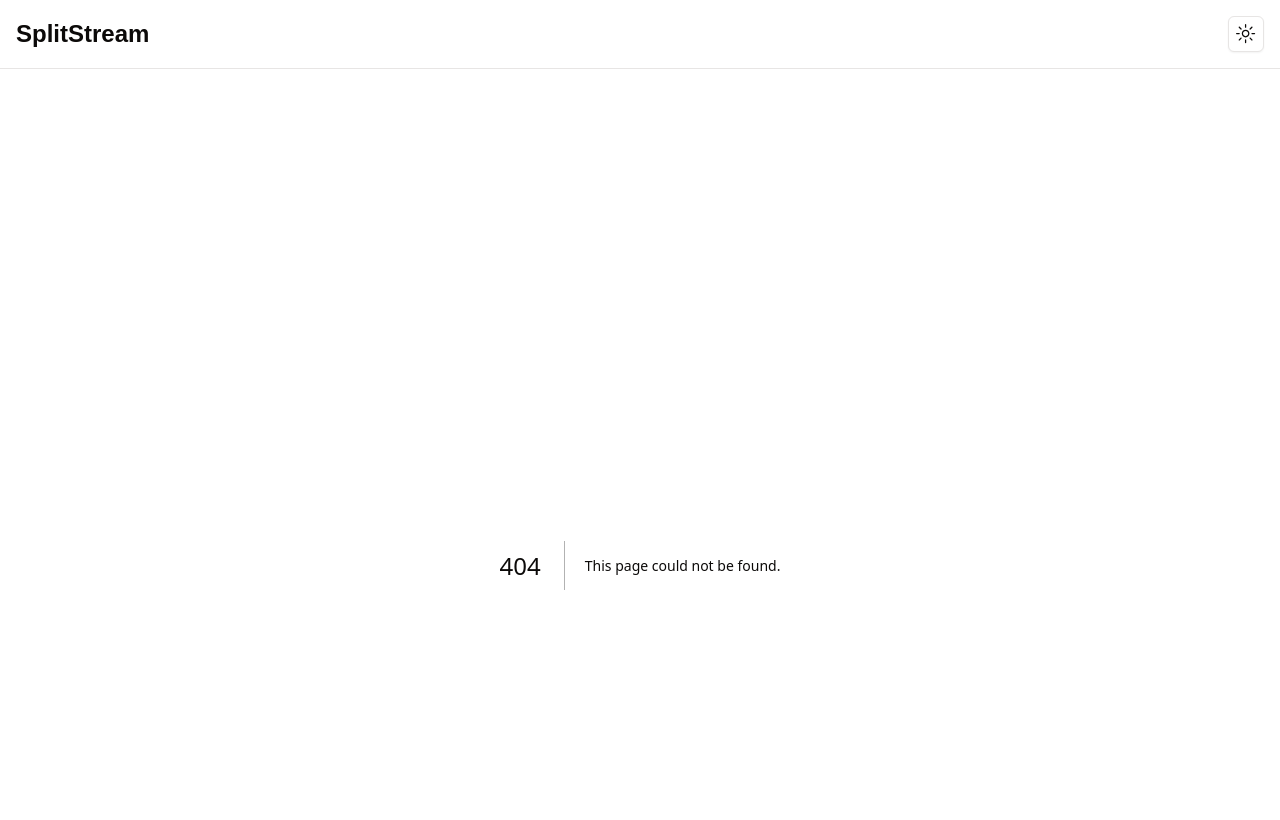
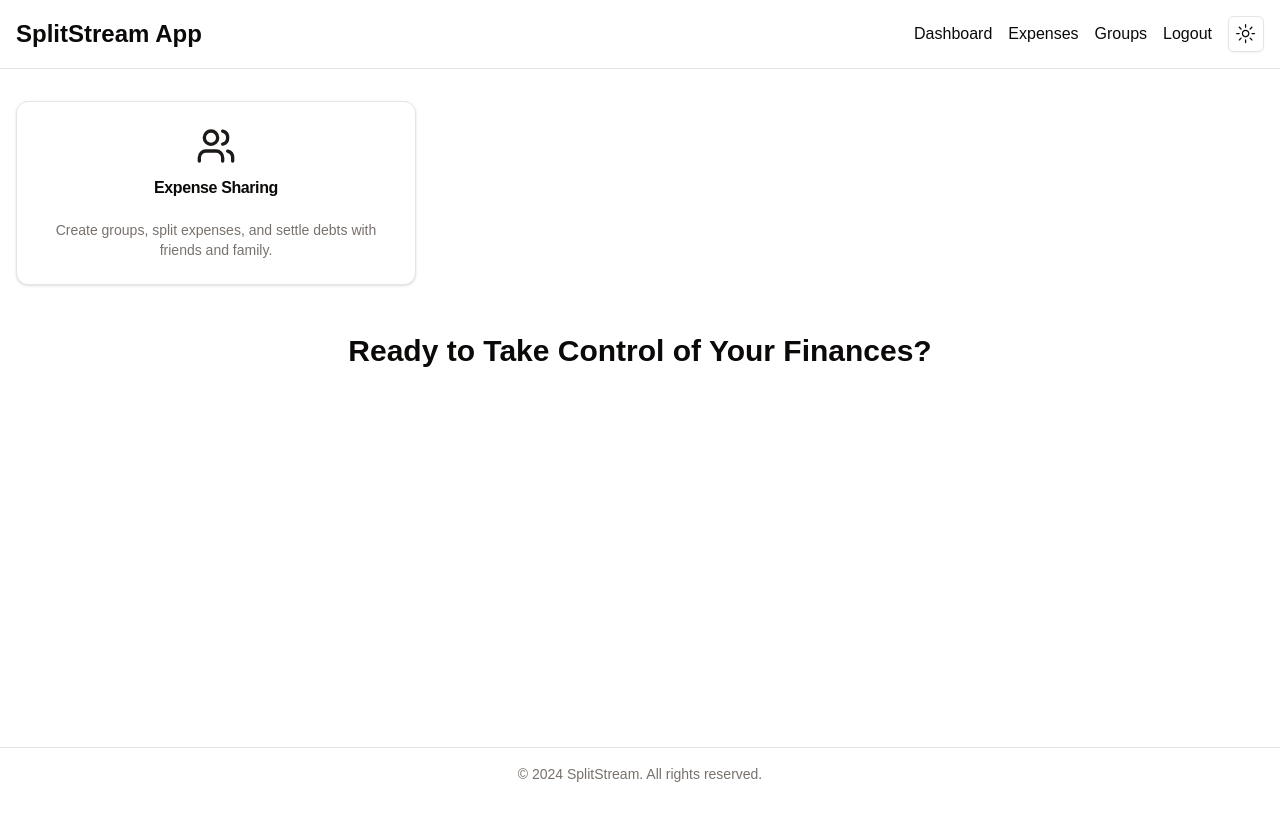
Before and after one commit to LeonAlvarez/local-first-starter, a Next.js app in the folder apps/split-stream/: page /dashboard in a window 1280 px wide. Before the commit this address had no page. Shown: the top 820 px of the page. Built offline with nearby package versions, Linux system fonts and the light colour scheme.

Commit message:
pages layout

```diff
--- /dev/null
+++ b/apps/split-stream/src/app/dashboard/layout.tsx
@@ -0,0 +1,34 @@
+import { ThemeProvider } from "@/components/providers/theme";
+import { ModeToggle } from "@/components/ui/mode-toggle";
+import Link from "next/link";
+
+export default function AppLayout({
+  children,
+}: Readonly<{
+  children: React.ReactNode;
+}>) {
+  return (
+    <div className="min-h-screen bg-background text-foreground flex flex-col">
+      <header className="border-b">
+        <div className="container mx-auto px-4 py-4 flex justify-between items-center">
+          <Link href="/dashboard" className="text-2xl font-bold">SplitStream App</Link>
+          <nav className="flex items-center space-x-4">
+            <Link href="/dashboard" className="hover:underline">Dashboard</Link>
+            <Link href="/expenses" className="hover:underline">Expenses</Link>
+            <Link href="/groups" className="hover:underline">Groups</Link>
+            <Link href="/" className="hover:underline">Logout</Link>
+            <ModeToggle />
+          </nav>
+        </div>
+      </header>
+      <main className="flex-grow container mx-auto px-4 py-8">
+        {children}
+      </main>
+      <footer className="border-t">
+        <div className="container mx-auto px-4 py-4 text-center text-sm text-muted-foreground">
+          © 2024 SplitStream. All rights reserved.
+        </div>
+      </footer>
+    </div>
+  );
+}
--- /dev/null
+++ b/apps/split-stream/src/app/dashboard/page.tsx
@@ -0,0 +1,38 @@
+import { Button } from "@/components/ui/button";
+import {
+  Card,
+  CardContent,
+  CardDescription,
+  CardHeader,
+  CardTitle,
+} from "@/components/ui/card";
+import { ArrowRight, PieChart, Users, Wallet } from "lucide-react";
+import Link from "next/link";
+
+export default function Dashboard() {
+  return (
+    <div className="space-y-12">
+      <section className="grid grid-cols-1 md:grid-cols-3 gap-6">
+        <Card>
+          <CardHeader className="items-center">
+            <Users className="h-10 w-10 mb-2 text-primary" />
+            <CardTitle>Expense Sharing</CardTitle>
+          </CardHeader>
+          <CardContent className="text-center">
+            <CardDescription>
+              Create groups, split expenses, and settle debts with friends and
+              family.
+            </CardDescription>
+          </CardContent>
+        </Card>
+        {/* Add more cards for other features */}
+      </section>
+
+      <section className="text-center">
+        <h2 className="text-3xl font-bold mb-4">
+          Ready to Take Control of Your Finances?
+        </h2>
+      </section>
+    </div>
+  );
+}
--- a/apps/split-stream/src/app/layout.tsx
+++ b/apps/split-stream/src/app/layout.tsx
@@ -2,9 +2,6 @@ import type { Metadata } from "next";
 import localFont from "next/font/local";
 import "./globals.css";
 import { ThemeProvider } from "@/components/providers/theme";
-import { ModeToggle } from "@/components/ui/mode-toggle";
-import { Button } from "@/components/ui/button";
-import { useState } from "react";
 
 const geistSans = localFont({
   src: "./fonts/GeistVF.woff",
@@ -18,8 +15,8 @@ const geistMono = localFont({
 });
 
 export const metadata: Metadata = {
-  title: "Create Next App",
-  description: "Generated by create next app",
+  title: "Split stream",
+  description: "Track, manage, and share your expenses effortlessly.",
 };
 
 export default function RootLayout({
@@ -39,19 +36,7 @@ export default function RootLayout({
           enableSystem
           disableTransitionOnChange
         >
-          <div className="min-h-screen bg-background text-foreground">
-            <header className="border-b">
-              <div className="container mx-auto px-4 py-4 flex justify-between items-center">
-                <h1 className="text-2xl font-bold">SplitStream</h1>
-                <div className="flex items-center space-x-4">
-                  <ModeToggle />
-                </div>
-              </div>
-            </header>
-            <main className="container mx-auto px-4 py-16 md:py-24">
-              {children}
-            </main>
-          </div>
+          {children}
         </ThemeProvider>
       </body>
     </html>
--- a/apps/split-stream/src/app/page.tsx
+++ b/apps/split-stream/src/app/page.tsx
@@ -6,14 +6,24 @@ import {
   CardHeader,
   CardTitle,
 } from "@/components/ui/card";
+import { ModeToggle } from "@/components/ui/mode-toggle";
 import { ArrowRight, PieChart, Users, Wallet } from "lucide-react";
+import Link from "next/link";
 
-type LandingPageProps = {
-  onGetStarted: () => void;
-};
+export default function Home() {
+  return (
+    <div className="min-h-screen bg-background text-foreground">
+      <header className="border-b">
+        <div className="container mx-auto px-4 py-4 flex justify-between items-center">
+          <h1 className="text-2xl font-bold">SplitStream</h1>
+          <div className="flex items-center space-x-4">
+            <ModeToggle />
+          </div>
+        </div>
+      </header>
+      <main className="container mx-auto px-4 py-16 md:py-24">
 
-export function Home({ onGetStarted }: LandingPageProps) {
-  return (
+
         <div className="space-y-12">
           <section className="text-center">
             <h1 className="text-4xl font-extrabold tracking-tight lg:text-5xl mb-4">
@@ -22,8 +32,10 @@ export function Home({ onGetStarted }: LandingPageProps) {
             <p className="text-xl text-muted-foreground mb-8">
               Track, manage, and share your expenses effortlessly.
             </p>
-        <Button onClick={onGetStarted} size="lg">
+            <Button asChild size="lg">
+              <Link href="/dashboard">
                 Get Started <ArrowRight className="ml-2 h-4 w-4" />
+              </Link>
             </Button>
           </section>
 
@@ -70,12 +82,14 @@ export function Home({ onGetStarted }: LandingPageProps) {
             <h2 className="text-3xl font-bold mb-4">
               Ready to Take Control of Your Finances?
             </h2>
-        <Button onClick={onGetStarted} size="lg">
+            <Button asChild size="lg">
+              <Link href="/dashboard">
                 Start Tracking Now <ArrowRight className="ml-2 h-4 w-4" />
+              </Link>
             </Button>
           </section>
         </div>
+      </main>
+    </div>
   );
 }
-
-export default Home;
```
Lines whose indentation alone changed are shown as unchanged.
